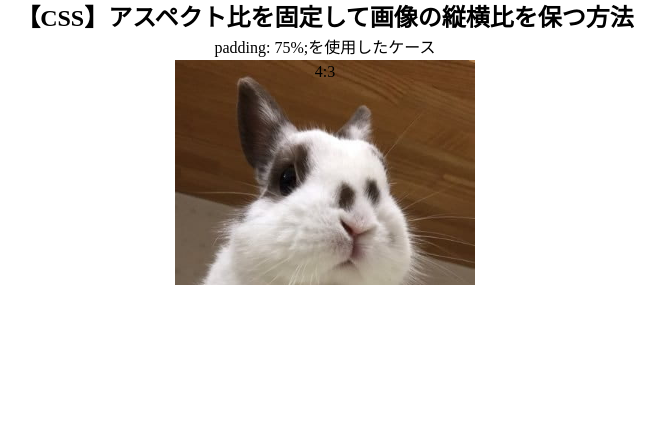
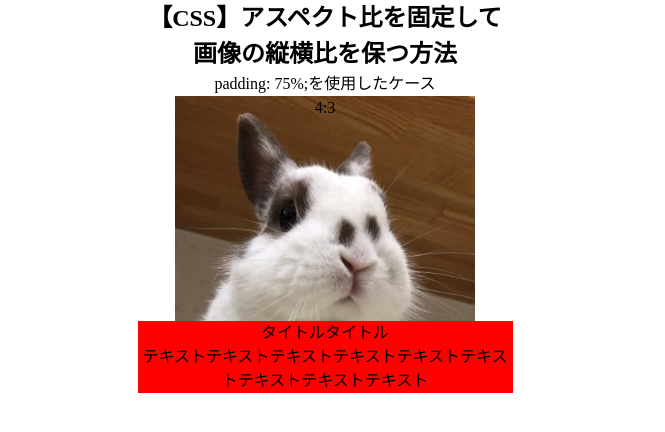
Before and after one commit to hidekiw1971/c-card-011, a website: page index.html in a window 1280 px wide. Shown: the whole page, without its empty margins (315-980 px from the left). Drawn offline with nearby package versions, Linux system fonts and the light colour scheme.

Commit message:
2022/4/5 隙間が埋めれた。class=box の display:inline-box を block に変更すれば良かった。→ 対応済

```diff
--- a/index.html
+++ b/index.html
@@ -27,11 +27,17 @@
 
 <body>
   <div class="wrap">
-    <h2>【CSS】アスペクト比を固定して画像の縦横比を保つ方法</h2>
-    <p>padding: 75%;を使用したケース</p>
-    <!-- copy start -->
-    <div class="box">
-      <div class="box__img">4:3</div>
+    <div class="box1-1">
+      <h2>【CSS】アスペクト比を固定して画像の縦横比を保つ方法</h2>
+      <p>padding: 75%;を使用したケース</p>
+      <!-- copy start -->
+      <div class="box">
+        <div class="box__img">4:3</div>
+      </div>
+      <div class="box__contents">
+        <div class="box__contents--title">タイトルタイトル</div>
+        <div class="box__contents--text">テキストテキストテキストテキストテキストテキストテキストテキストテキスト</div>
+      </div>
     </div>
     <!-- copy end -->
   </div>
--- a/src/sass/module/box/_box.scss
+++ b/src/sass/module/box/_box.scss
@@ -1,7 +1,9 @@
 @use "global" as *;
 .box {
-  display: inline-block;
+  // display: inline-block; ※これをblockにしないと画像の下に隙間ができる。
+  display: block;
   width: rem(300);
+  margin: 0 auto;
   background-color: #f00;
   overflow: hidden;
   position: relative;
--- /dev/null
+++ b/src/sass/module/box/_box1-1.scss
@@ -0,0 +1,10 @@
+@use "global" as *;
+.box1-1 {
+  display: inline-block;
+  max-width: rem(375);
+  width: 100;
+  @include mq(md) {
+  }
+  @include mq(xl) {
+  }
+}
--- /dev/null
+++ b/src/sass/module/box/_box__contents--text.scss
@@ -0,0 +1,7 @@
+@use "global" as *;
+.box__contents--text {
+  @include mq(md) {
+  }
+  @include mq(xl) {
+  }
+}
--- /dev/null
+++ b/src/sass/module/box/_box__contents--title.scss
@@ -0,0 +1,7 @@
+@use "global" as *;
+.box__contents--title {
+  @include mq(md) {
+  }
+  @include mq(xl) {
+  }
+}
--- /dev/null
+++ b/src/sass/module/box/_box__contents.scss
@@ -0,0 +1,8 @@
+@use "global" as *;
+.box__contents {
+  background-color: #f00;
+  @include mq(md) {
+  }
+  @include mq(xl) {
+  }
+}
```
Also changed, not shown: README.md, css/styles.css, 1 other file.
